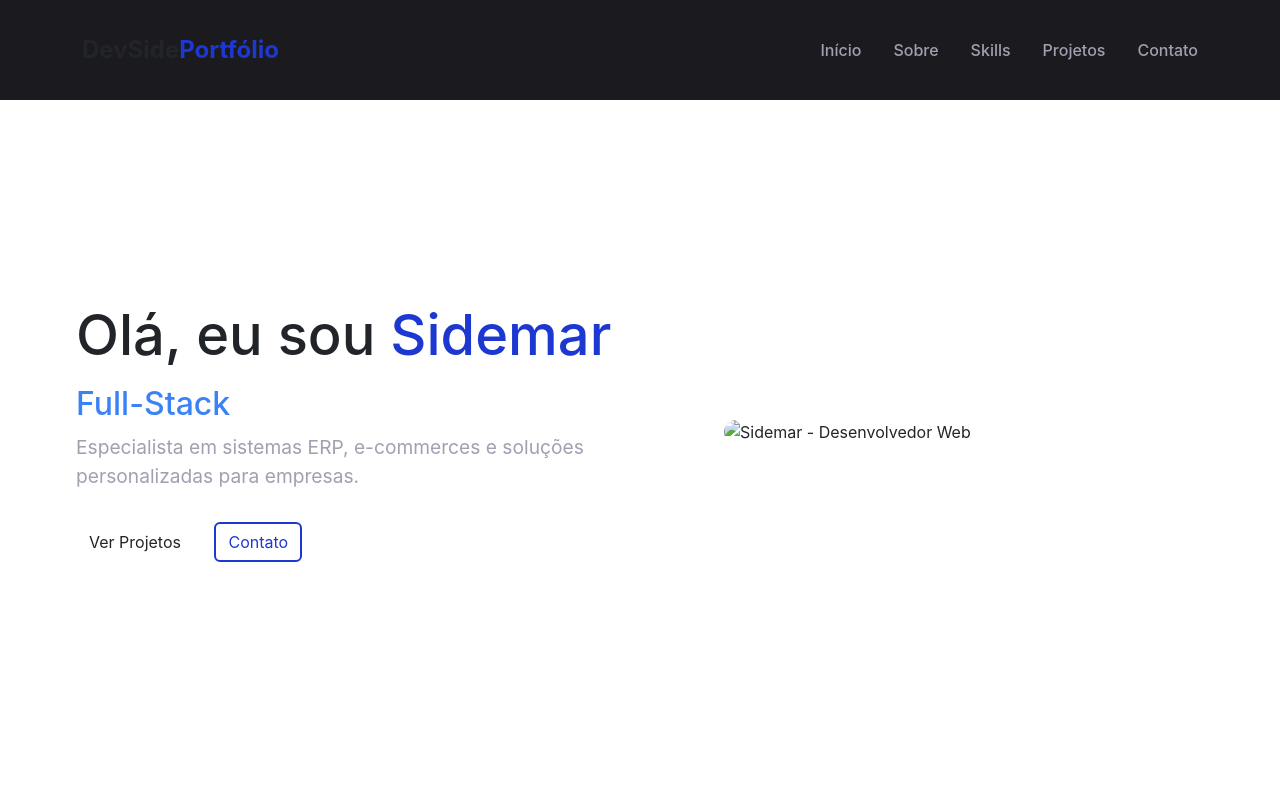
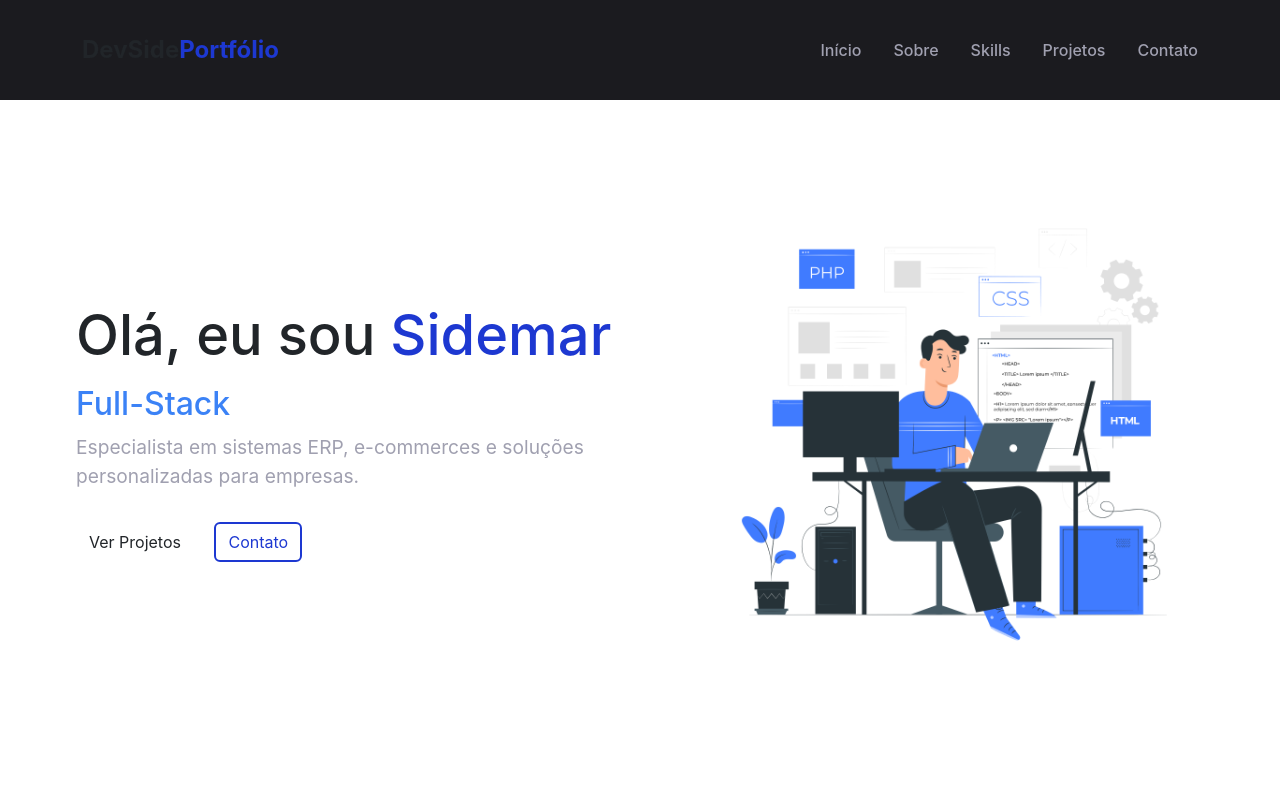
Before and after one commit to SidemarRosa/PortfolioSidev, a plain HTML site: page index.html in a window 1280 px wide. Shown: the top 800 px of the page. Drawn offline with nearby package versions, Linux system fonts and the light colour scheme.

Commit message:
Update index.html

```diff
--- a/index.html
+++ b/index.html
@@ -55,7 +55,7 @@
           </div>
         </div>
         <div class="hero-img">
-          <img href="/assets/pana.png" alt="Sidemar - Desenvolvedor Web" />
+          <img src="/assets/pana.png" alt="Sidemar - Desenvolvedor Web" />
         </div>
       </div>
     </section>
```
